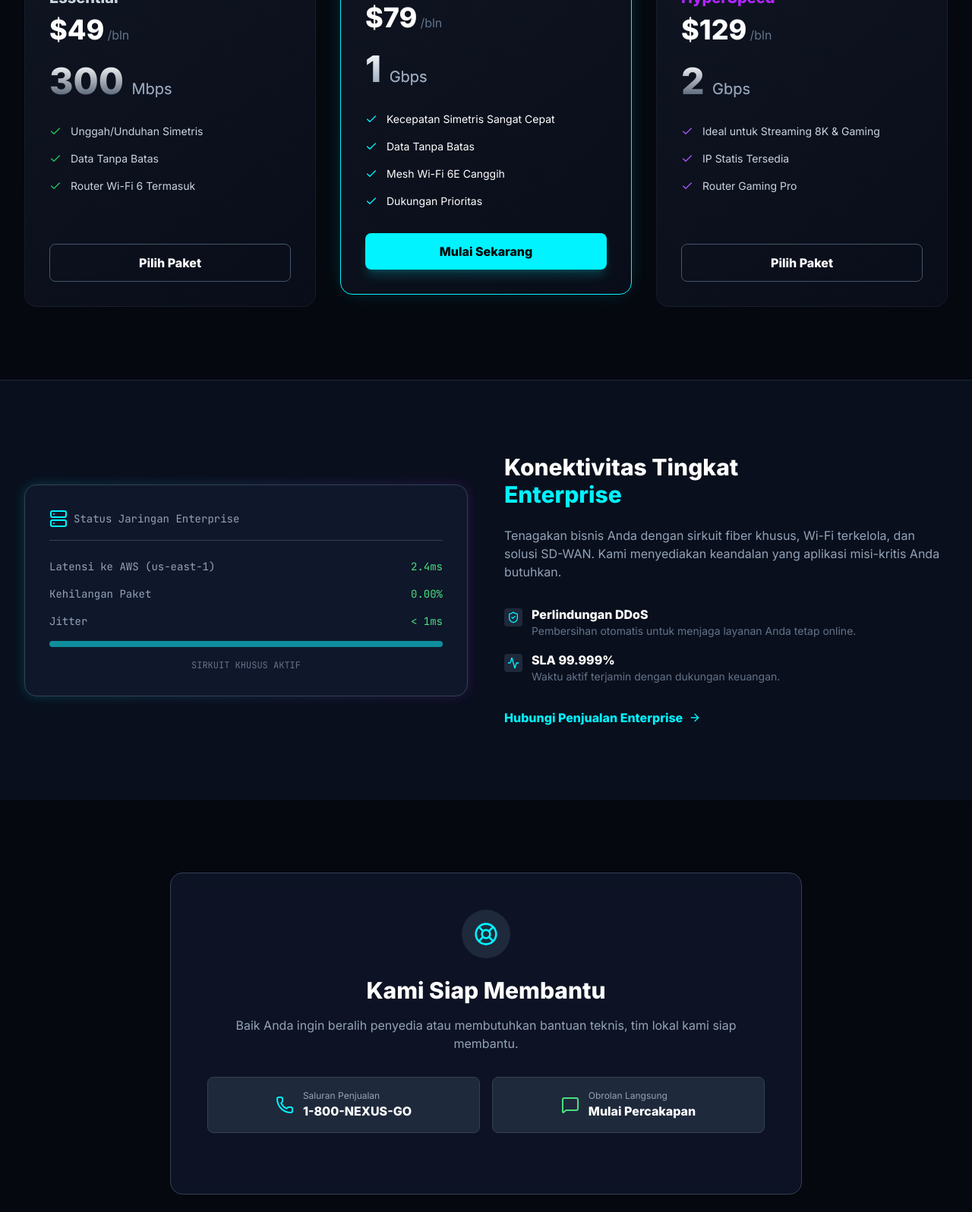
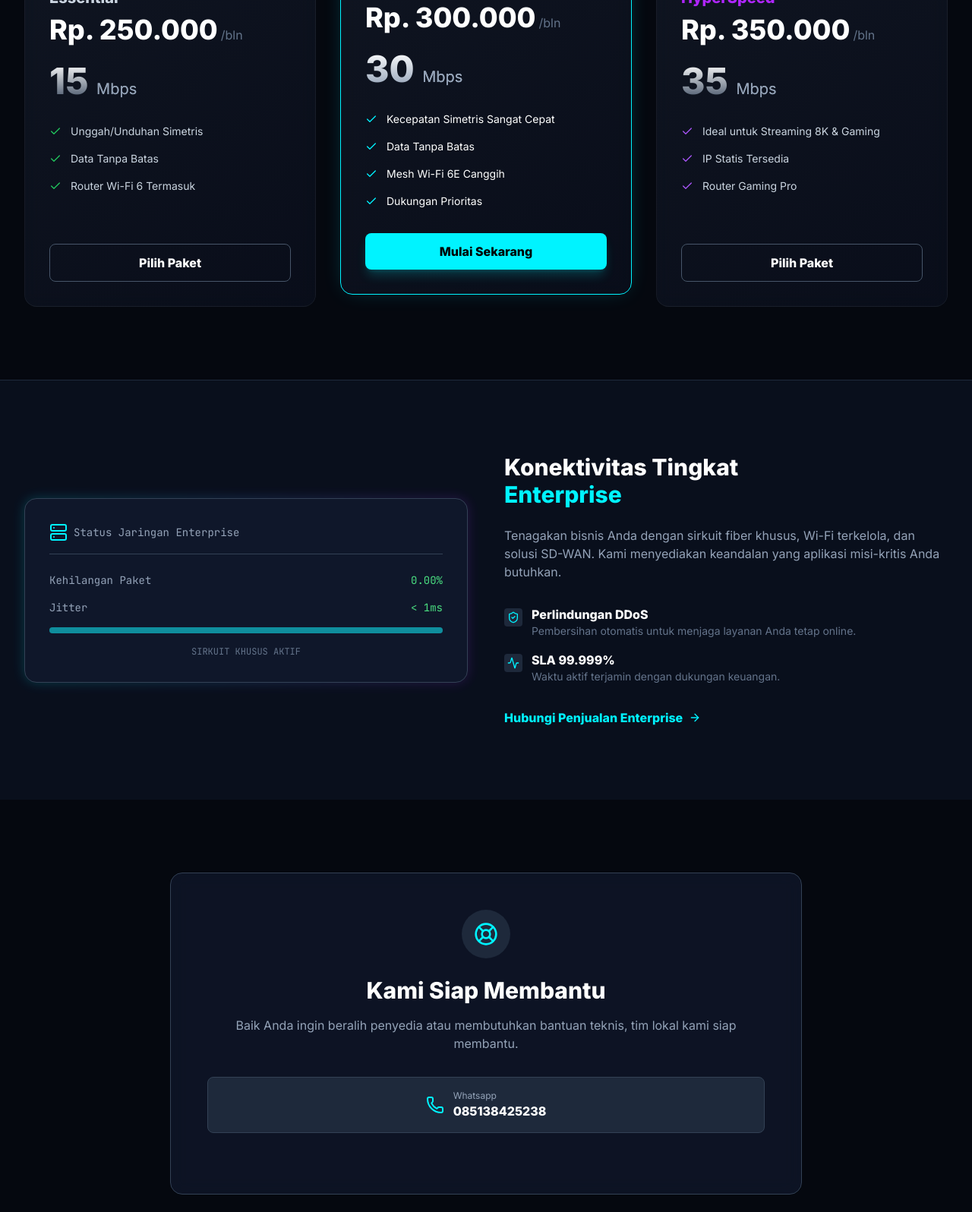
Before and after one commit to reinhard18/gpr, a plain HTML site: page index.html in a window 1280 px wide. Shown: the part 1204-2800 px from the top of the page at 76% size. Drawn offline with nearby package versions, Linux system fonts and the light colour scheme.

Commit message:
Edit content

```diff
--- a/index.html
+++ b/index.html
@@ -3,7 +3,7 @@
 <head>
     <meta charset="UTF-8">
     <meta name="viewport" content="width=device-width, initial-scale=1.0">
-    <title>Nexus Fiber | Penyedia Internet Generasi Terbaru</title>
+    <title>Global Pratama Ruralindo</title>
     <script src="https://cdn.tailwindcss.com"></script>
     <script src="https://unpkg.com/lucide@latest"></script>
     <link href="https://fonts.googleapis.com/css2?family=JetBrains+Mono:wght@400;700&family=Inter:wght@300;400;600;800&display=swap" rel="stylesheet">
@@ -95,7 +95,7 @@
                         <i data-lucide="zap" class="text-neon-blue h-8 w-8 fill-neon-blue/20"></i>
                         <div class="absolute inset-0 bg-neon-blue blur-lg opacity-40"></div>
                     </div>
-                    <span class="font-bold text-2xl tracking-tighter text-white">NEXUS<span class="text-neon-blue">FIBER</span></span>
+                    <span class="font-bold text-2xl tracking-tighter text-white">Global Pratama Ruralindo</span>
                 </div>
 
                 <!-- Desktop Menu -->
@@ -105,7 +105,7 @@
                     <a href="#business" class="text-sm font-medium hover:text-neon-blue transition-colors">Bisnis</a>
                     <a href="#infrastructure" class="text-sm font-medium hover:text-neon-blue transition-colors">Peta Jaringan</a>
                     <a href="#support" class="bg-white text-black hover:bg-neon-blue hover:text-black transition-colors px-5 py-2.5 rounded-full text-sm font-bold flex items-center gap-2">
-                        <i data-lucide="user" class="w-4 h-4"></i> Portal Klien
+                        Mulai Langganan <i data-lucide="arrow-right" class="w-4 h-4"></i>
                     </a>
                 </div>
 
@@ -218,15 +218,15 @@
             <div class="flex items-center gap-4">
                 <i data-lucide="users" class="text-green-400 w-8 h-8"></i>
                 <div>
-                    <div class="text-2xl font-bold text-white">50k+</div>
-                    <div class="text-xs text-slate-500 font-mono">PENGGUNA PUAS</div>
+                    <div class="text-2xl font-bold text-white">350+</div>
+                    <div class="text-xs text-slate-500 font-mono">PENGGUNA</div>
                 </div>
             </div>
             <div class="flex items-center gap-4">
                 <i data-lucide="headphones" class="text-orange-400 w-8 h-8"></i>
                 <div>
                     <div class="text-2xl font-bold text-white">24/7</div>
-                    <div class="text-xs text-slate-500 font-mono">DUKUNGAN LOKAL</div>
+                    <div class="text-xs text-slate-500 font-mono">DUKUNGAN</div>
                 </div>
             </div>
         </div>
@@ -246,11 +246,11 @@
                 <div class="glass-card p-8 rounded-2xl flex flex-col relative group">
                     <h3 class="text-xl font-bold text-slate-300 mb-2">Essential</h3>
                     <div class="flex items-baseline gap-1 mb-6">
-                        <span class="text-4xl font-bold text-white">$49</span>
+                        <span class="text-4xl font-bold text-white">Rp. 250.000</span>
                         <span class="text-slate-500">/bln</span>
                     </div>
                     <div class="text-5xl font-black text-transparent bg-clip-text bg-gradient-to-b from-white to-slate-600 mb-8">
-                        300 <span class="text-xl text-slate-400 font-medium">Mbps</span>
+                        15 <span class="text-xl text-slate-400 font-medium">Mbps</span>
                     </div>
                     <ul class="space-y-4 mb-8 flex-grow">
                         <li class="flex items-center text-slate-300 text-sm"><i data-lucide="check" class="w-4 h-4 text-green-500 mr-3"></i> Unggah/Unduhan Simetris</li>
@@ -265,11 +265,11 @@
                     <div class="absolute top-0 left-1/2 -translate-x-1/2 -translate-y-1/2 bg-neon-blue text-black text-xs font-bold px-4 py-1 rounded-full uppercase tracking-wider">Paling Populer</div>
                     <h3 class="text-xl font-bold text-neon-blue mb-2">GigaHome</h3>
                     <div class="flex items-baseline gap-1 mb-6">
-                        <span class="text-4xl font-bold text-white">$79</span>
+                        <span class="text-4xl font-bold text-white">Rp. 300.000</span>
                         <span class="text-slate-500">/bln</span>
                     </div>
                     <div class="text-5xl font-black text-transparent bg-clip-text bg-gradient-to-b from-white to-slate-400 mb-8">
-                        1 <span class="text-xl text-slate-400 font-medium">Gbps</span>
+                        30 <span class="text-xl text-slate-400 font-medium">Mbps</span>
                     </div>
                     <ul class="space-y-4 mb-8 flex-grow">
                         <li class="flex items-center text-white text-sm"><i data-lucide="check" class="w-4 h-4 text-neon-blue mr-3"></i> Kecepatan Simetris Sangat Cepat</li>
@@ -284,11 +284,11 @@
                 <div class="glass-card p-8 rounded-2xl flex flex-col relative">
                     <h3 class="text-xl font-bold text-neon-purple mb-2">HyperSpeed</h3>
                     <div class="flex items-baseline gap-1 mb-6">
-                        <span class="text-4xl font-bold text-white">$129</span>
+                        <span class="text-4xl font-bold text-white">Rp. 350.000</span>
                         <span class="text-slate-500">/bln</span>
                     </div>
                     <div class="text-5xl font-black text-transparent bg-clip-text bg-gradient-to-b from-white to-slate-600 mb-8">
-                        2 <span class="text-xl text-slate-400 font-medium">Gbps</span>
+                        35 <span class="text-xl text-slate-400 font-medium">Mbps</span>
                     </div>
                     <ul class="space-y-4 mb-8 flex-grow">
                         <li class="flex items-center text-slate-300 text-sm"><i data-lucide="check" class="w-4 h-4 text-purple-500 mr-3"></i> Ideal untuk Streaming 8K & Gaming</li>
@@ -315,10 +315,7 @@
                             <span class="font-mono text-sm text-slate-400">Status Jaringan Enterprise</span>
                         </div>
                         <div class="space-y-4 font-mono text-sm">
-                            <div class="flex justify-between">
-                                <span class="text-slate-400">Latensi ke AWS (us-east-1)</span>
-                                <span class="text-green-400">2.4ms</span>
-                            </div>
+
                             <div class="flex justify-between">
                                 <span class="text-slate-400">Kehilangan Paket</span>
                                 <span class="text-green-400">0.00%</span>
@@ -374,21 +371,15 @@
                 <h2 class="text-3xl font-bold text-white mb-4">Kami Siap Membantu</h2>
                 <p class="text-slate-400 mb-8">Baik Anda ingin beralih penyedia atau membutuhkan bantuan teknis, tim lokal kami siap membantu.</p>
 
-                <div class="grid md:grid-cols-2 gap-4 mb-8">
+                <div class="grid md:grid-cols-1 gap-4 mb-8">
                     <button class="bg-slate-800 hover:bg-slate-700 text-white p-4 rounded-lg flex items-center justify-center gap-3 transition-colors border border-slate-700">
                         <i data-lucide="phone" class="text-neon-blue"></i>
                         <div class="text-left">
-                            <div class="text-xs text-slate-400">Saluran Penjualan</div>
-                            <div class="font-bold">1-800-NEXUS-GO</div>
+                            <div class="text-xs text-slate-400">Whatsapp</div>
+                            <div class="font-bold"><a href="https://api.whatsapp.com/send/?phone=6285138425238&text=Halo+saya+ingin+berlangganan+dengan+promo+terbaru&type=phone_number&app_absent=0">085138425238</a></div>
                         </div>
                     </button>
-                    <button class="bg-slate-800 hover:bg-slate-700 text-white p-4 rounded-lg flex items-center justify-center gap-3 transition-colors border border-slate-700">
-                        <i data-lucide="message-square" class="text-green-400"></i>
-                        <div class="text-left">
-                            <div class="text-xs text-slate-400">Obrolan Langsung</div>
-                            <div class="font-bold">Mulai Percakapan</div>
-                        </div>
-                    </button>
+
                 </div>
             </div>
         </div>
@@ -399,7 +390,7 @@
             <div class="col-span-1 md:col-span-1">
                 <div class="flex items-center gap-2 mb-4">
                     <i data-lucide="zap" class="text-neon-blue h-6 w-6"></i>
-                    <span class="font-bold text-xl text-white">NEXUS<span class="text-neon-blue">FIBER</span></span>
+                    <span class="font-bold text-xl text-white">Global <span class="text-neon-blue">Pratama Ruralindo</span></span>
                 </div>
                 <p class="text-slate-500 text-sm">Memberdayakan komunitas dengan serat optik generasi berikutnya.</p>
             </div>
@@ -435,7 +426,7 @@
             </div>
         </div>
         <div class="text-center text-slate-600 text-xs mt-12">
-            © 2024 Nexus Fiber LLC. Semua hak dilindungi. Klaim kecepatan didasarkan pada koneksi berkabel.
+            © 2026  PT GLobal Pratama Ruralindo. Semua hak dilindungi. Klaim kecepatan didasarkan pada koneksi berkabel.
         </div>
     </footer>
 
```
